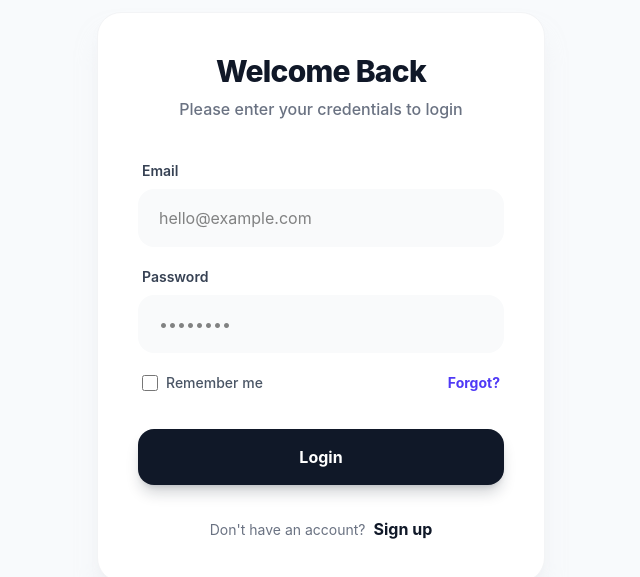
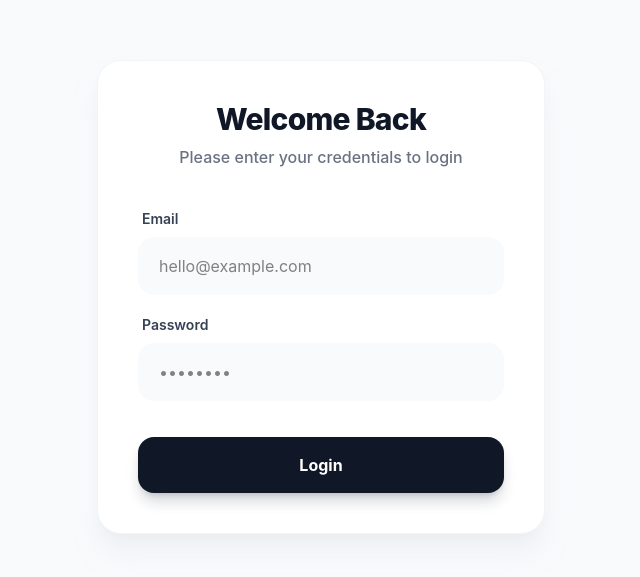
Before and after one commit to btw-imlong/Anachak-Devs, a React (Vite) app: page / in a window 1280 px wide. Shown: the part 103-680 px from the top of the page, without its empty margins (319-959 px from the left). Built offline with nearby package versions, Linux system fonts and the light colour scheme.

Commit message:
fetch api login

```diff
--- a/src/app/pages/PortalSelection.tsx
+++ b/src/app/pages/PortalSelection.tsx
@@ -1,30 +1,46 @@
 import { useState } from "react";
+import { login, User } from "../service/api";
 
 export default function LoginForm() {
   const [email, setEmail] = useState("");
   const [password, setPassword] = useState("");
+  const [loading, setLoading] = useState(false);
+  const [error, setError] = useState("");
+  const [user, setUser] = useState<User | null>(null);
 
-  const handleSubmit = (e: { preventDefault: () => void }) => {
+  const handleSubmit = async (e: React.FormEvent) => {
     e.preventDefault();
-    // Your login logic here
-    console.log("Form Submitted", { email, password });
+    setLoading(true);
+    setError("");
+    setUser(null);
+
+    try {
+      // 1️⃣ Call login API
+      const loginData = await login(email, password);
+      localStorage.setItem("token", loginData.token);
+    } catch (err: any) {
+      setError(err.message);
+    } finally {
+      setLoading(false);
+    }
   };
 
   return (
     <div className="min-h-screen flex items-center justify-center bg-slate-50 p-6">
-      {/* Container with soft shadow and modern rounding */}
       <div className="w-full max-w-md bg-white rounded-3xl shadow-xl shadow-gray-200/50 p-10 border border-gray-100">
         <div className="mb-10 text-center">
           <h1 className="text-3xl font-extrabold text-gray-900 tracking-tight">
-            Welcome Back
+            {user ? `Welcome, ${user.name}` : "Welcome Back"}
           </h1>
+          {!user && (
             <p className="text-gray-500 mt-2 font-medium">
               Please enter your credentials to login
             </p>
+          )}
         </div>
 
+        {!user && (
           <form onSubmit={handleSubmit} className="space-y-5">
-          {/* Email Field */}
             <div>
               <label className="block text-sm font-semibold text-gray-700 mb-2 ml-1">
                 Email
@@ -39,7 +55,6 @@ export default function LoginForm() {
               />
             </div>
 
-          {/* Password Field */}
             <div>
               <label className="block text-sm font-semibold text-gray-700 mb-2 ml-1">
                 Password
@@ -54,39 +69,25 @@ export default function LoginForm() {
               />
             </div>
 
-          <div className="flex items-center justify-between px-1">
-            <label className="flex items-center text-sm text-gray-600 cursor-pointer">
-              <input
-                type="checkbox"
-                className="w-4 h-4 rounded border-gray-300 text-indigo-600 focus:ring-indigo-500 mr-2"
-              />
-              Remember me
-            </label>
-            <button
-              type="button"
-              className="text-sm font-bold text-indigo-600 hover:text-indigo-500 transition-colors"
-            >
-              Forgot?
-            </button>
-          </div>
-
-          {/* Submit Button */}
             <button
               type="submit"
+              disabled={loading}
               className="w-full py-4 bg-gray-900 hover:bg-black text-white font-bold rounded-2xl shadow-lg shadow-gray-900/20 transition-all active:scale-[0.98] mt-4"
             >
-            Login
+              {loading ? "Logging in..." : "Login"}
             </button>
           </form>
+        )}
 
-        <div className="mt-8 text-center">
-          <p className="text-gray-500 text-sm">
-            Don't have an account?
-            <button className="ml-2 font-bold text-gray-900 hover:underline">
-              Sign up
-            </button>
-          </p>
+        {error && <p className="text-red-500 mt-3">{error}</p>}
+
+        {user && (
+          <div className="mt-5 text-center">
+            <p className="text-gray-700">Name: {user.name}</p>
+            <p className="text-gray-700">Email: {user.email}</p>
+            <p className="text-gray-700">Role: {user.role}</p>
           </div>
+        )}
       </div>
     </div>
   );
--- /dev/null
+++ b/src/app/service/api.ts
@@ -0,0 +1,29 @@
+// src/api.ts
+export const API_BASE = "http://localhost:8081";
+
+export interface LoginResponse {
+  token: string;
+  message?: string;
+}
+
+export interface User {
+  name: string;
+  email: string;
+  role: string;
+}
+
+// Login API
+export async function login(
+  email: string,
+  password: string,
+): Promise<LoginResponse> {
+  const response = await fetch(`${API_BASE}/auth/login`, {
+    method: "POST",
+    headers: { "Content-Type": "application/json" },
+    body: JSON.stringify({ email, password }),
+  });
+
+  const data = await response.json();
+  if (!response.ok) throw new Error(data.message || "Login failed");
+  return data;
+}
```
Also changed, not shown: 3 other files (tests, documents, lock files or other folders). Lines whose indentation alone changed are shown as unchanged.
